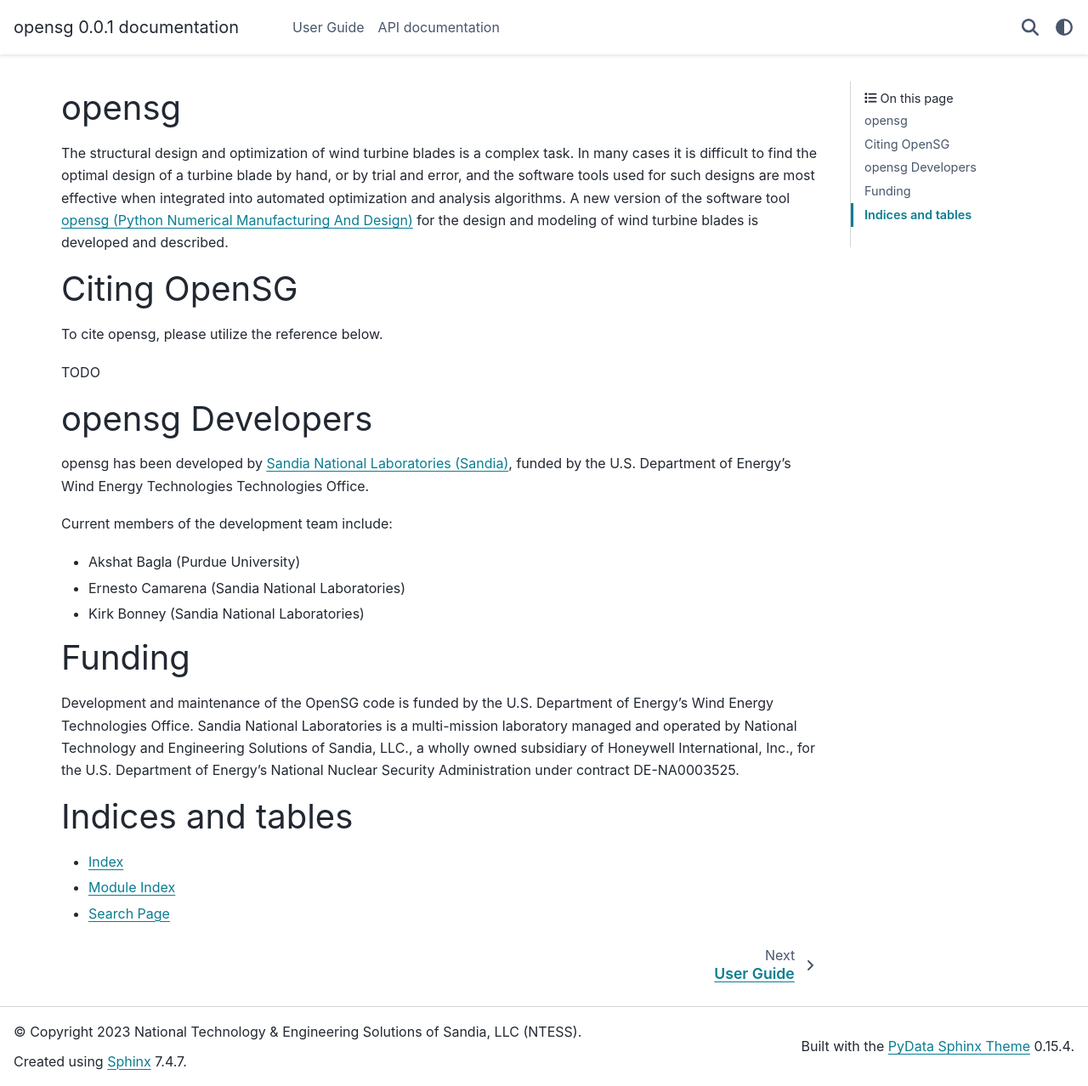
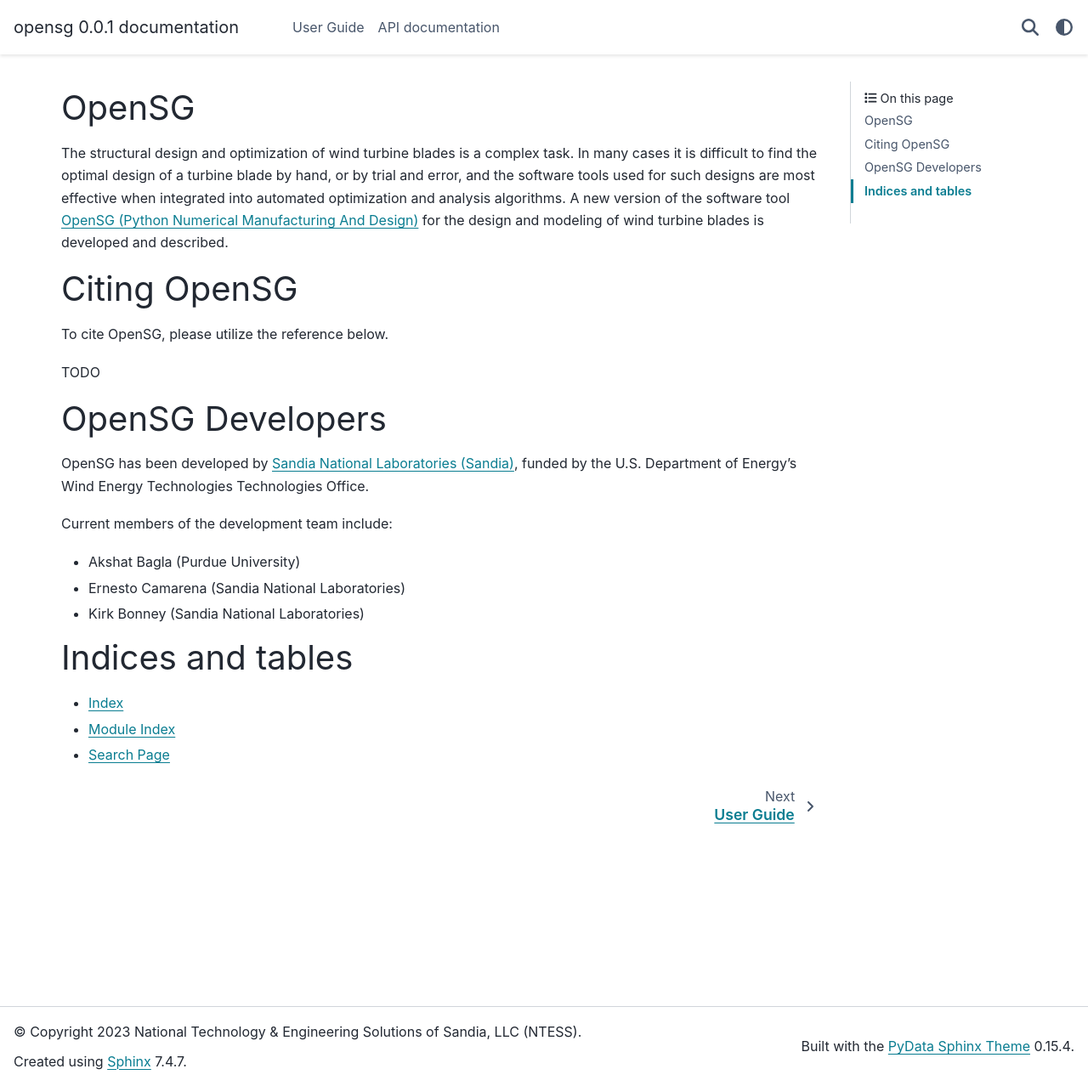
Before and after one commit to wenbinyugroup/OpenSG, a Sphinx documentation site: the page built from docs/index.rst, in a window 1280 px wide and 1278 px high. Shown: the whole window at 85% size. Built offline with Sphinx 7.4.7 and the PyData theme 0.15.4, drawn with Linux system fonts in a browser that asks for light colours.

Commit message:
sandia funding statement and opensg formatting

```diff
--- a/docs/api-doc.rst
+++ b/docs/api-doc.rst
@@ -4,7 +4,7 @@
 API documentation
 =================
 
-.. automodule:: opensg
+.. automodule:: OpenSG
     :no-members:
     :no-undoc-members:
     :no-inherited-members:
--- a/docs/index.rst
+++ b/docs/index.rst
@@ -1,6 +1,6 @@
 .. _home:
 
-opensg
+OpenSG
 ========
 
 The structural design and optimization of wind turbine blades is a
@@ -8,7 +8,7 @@
 of a turbine blade by hand, or by trial and error, and the software
 tools used for such designs are most effective when integrated into
 automated optimization and analysis algorithms. A new version of the
-software tool `opensg (Python Numerical Manufacturing And Design) <https://github.com/wenbinyugroup/opensg>`_ for the design
+software tool `OpenSG (Python Numerical Manufacturing And Design) <https://github.com/wenbinyugroup/opensg>`_ for the design
 and modeling of wind turbine blades is developed and described.
 
 .. toctree::
@@ -23,16 +23,16 @@
 Citing OpenSG
 ===============
 
-To cite opensg, please utilize the reference below.
+To cite OpenSG, please utilize the reference below.
 
 TODO
 
 .. _developers:
 
-opensg Developers
+OpenSG Developers
 =====================
 
-opensg has been developed by `Sandia National Laboratories
+OpenSG has been developed by `Sandia National Laboratories
 (Sandia) <https://energy.sandia.gov/programs/renewable-energy/wind-power/>`_,
 funded by the U.S. Department of Energy’s Wind Energy Technologies Technologies Office.
 
@@ -42,13 +42,6 @@
 - Ernesto Camarena (Sandia National Laboratories)
 - Kirk Bonney (Sandia National Laboratories)
 
-Funding
-=======
-
-Development and maintenance of the OpenSG code is funded by the U.S. Department of Energy’s Wind Energy Technologies Office.
-Sandia National Laboratories is a multi-mission laboratory managed and operated by National Technology and Engineering Solutions
-of Sandia, LLC., a wholly owned subsidiary of Honeywell International, Inc., for the U.S. Department of Energy’s
-National Nuclear Security Administration under contract DE-NA0003525.
 
 Indices and tables
 ==================
```
Also changed, not shown: README.md (+4 -0 lines), docs/license.rst (+8 -10 lines).
